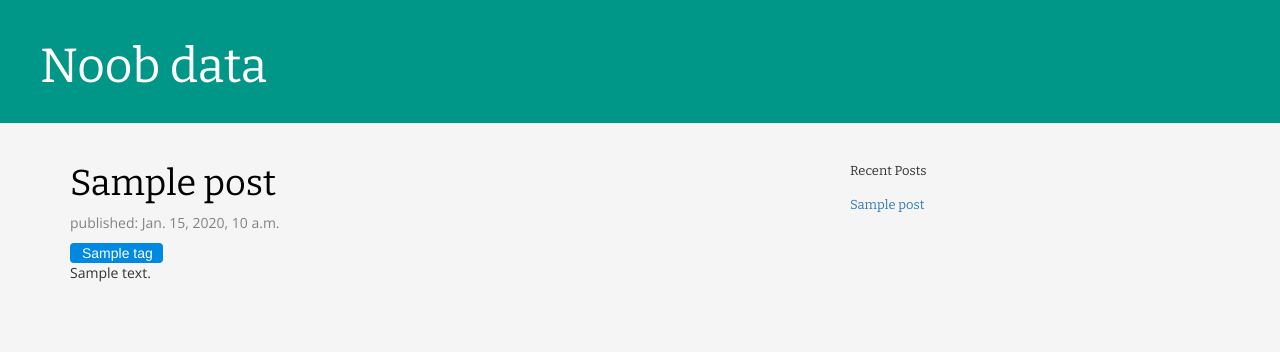
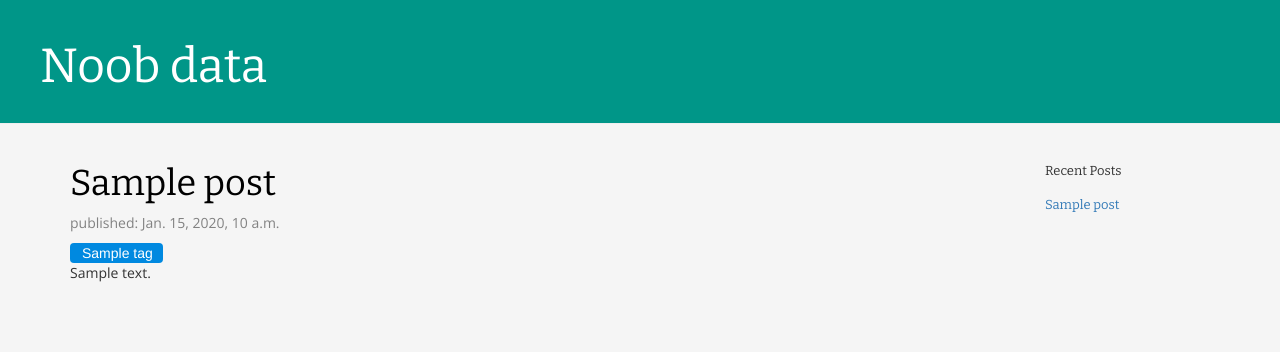
Before and after one commit to germanas/blogproject, a Django app: template blogapp/templates/blogapp/post_list.html in a window 1280 px wide. Shown: the top 352 px of the page. Run offline with Django 3.2, Linux system fonts and the light colour scheme; the template is opened without the code that fills it: most values are stand-ins (such as "Sample title", 1, 10 or a date in 2020); some libraries are stand-ins or nearby versions.

Commit message:
style fixes

```diff
--- a/blogapp/templates/blogapp/post_list.html
+++ b/blogapp/templates/blogapp/post_list.html
@@ -2,7 +2,7 @@
 {% block content %}
 
         {% autoescape off %}
-            <div class="col-md-8">
+            <div class="col-md-10">
             {% for post in posts %}
                 <div class="post">
 
```
